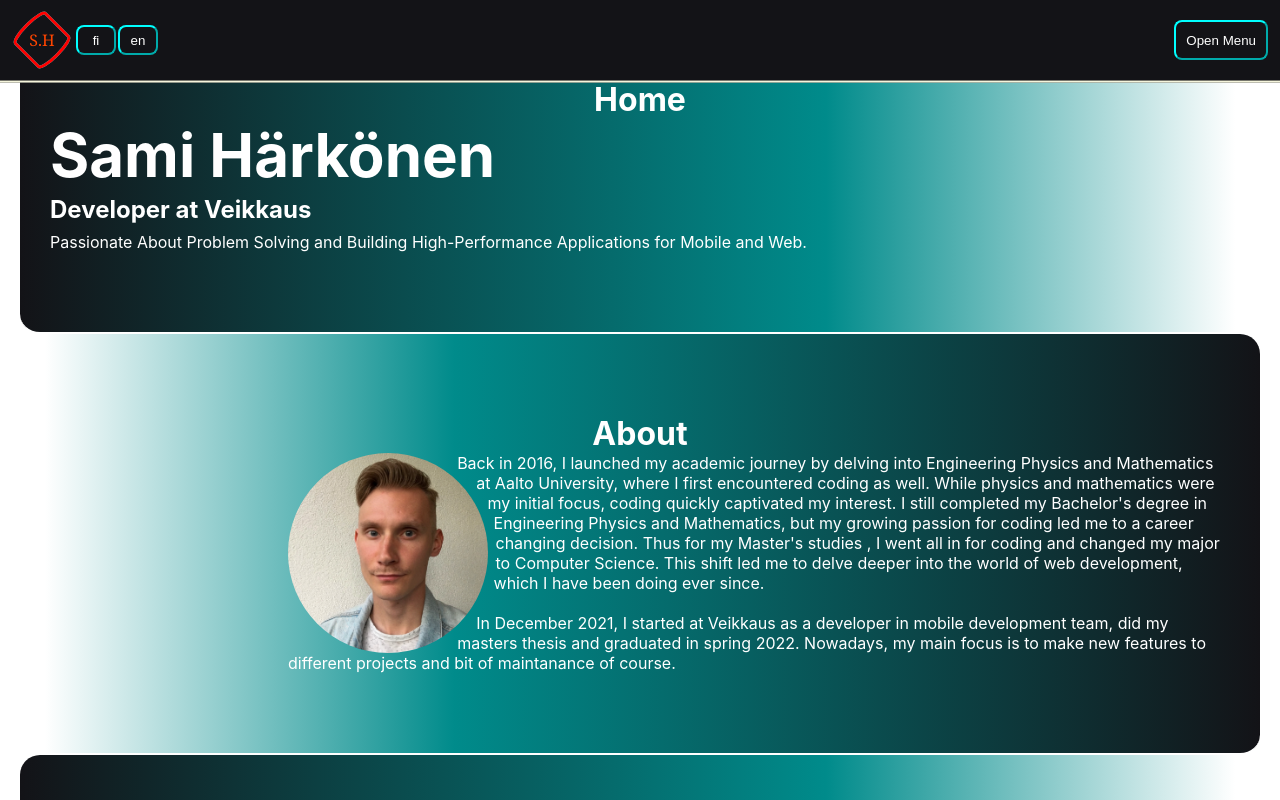
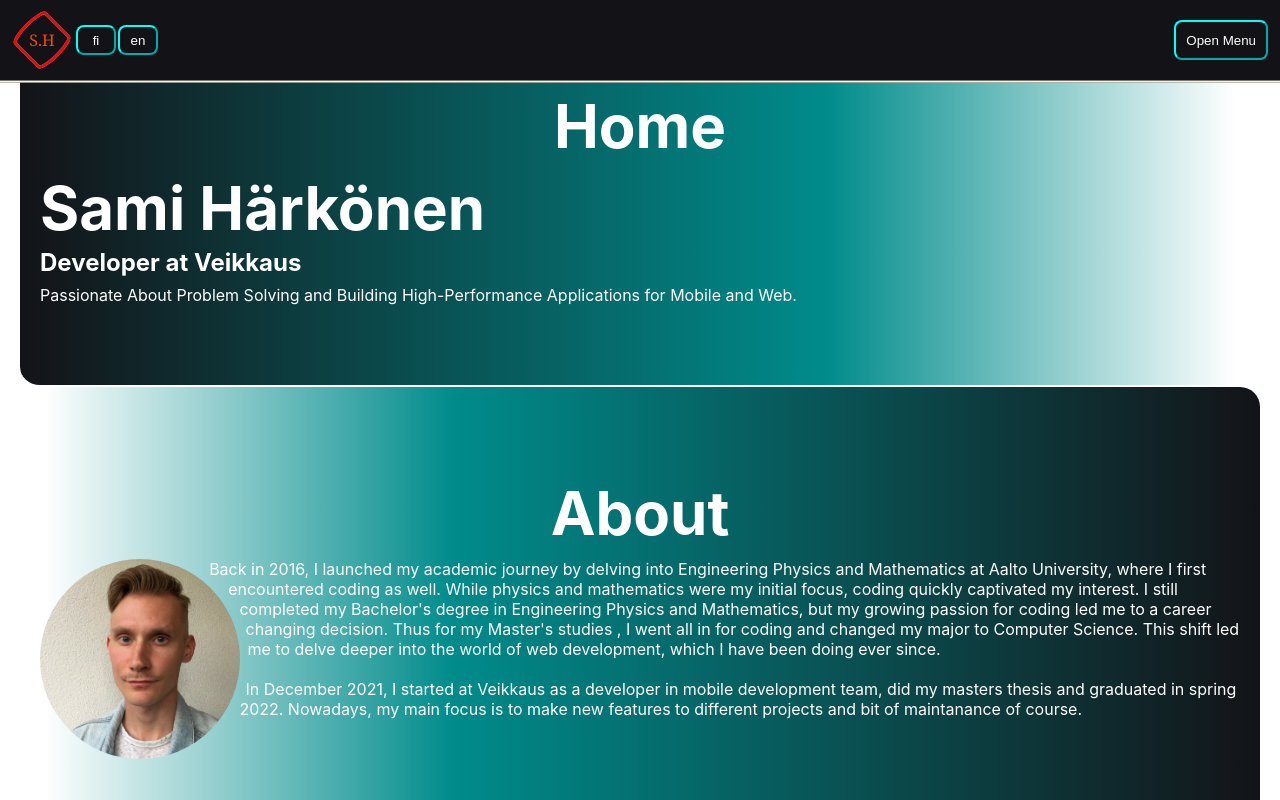
Before and after one commit to SamkHarks/My-page, a React (Create React App) app: page / in a window 1280 px wide. Shown: the top 800 px of the page. Built offline with nearby package versions, Linux system fonts and the light colour scheme.

Commit message:
update sections styles

```diff
--- a/src/components/sections/Sections.module.css
+++ b/src/components/sections/Sections.module.css
@@ -1,4 +1,5 @@
 .section {
+    overflow: hidden;
     display: flex;
     flex-direction: column;
     align-items: center;
@@ -6,19 +7,31 @@
     padding-bottom: 80px;
     justify-content: flex-start;
     border-bottom: 2px solid var(--background-color-primary);
-    .section_content {
+    .section_title {
+        font-size: var(--font-size-XL);
+        margin-bottom: 10px;
+        margin-top: 10px;
+    }
+
+    :global(.section_content) {
         display: flex;
         justify-content: center;
         width: 100%;
         padding-left: var(--spacing-L);
         padding-right: var(--spacing-L);
+        transition: transform 1s;
+        transform: scale(0.5);
     }
 
     &:nth-child(even) {
-        background: linear-gradient(to left, var(--color-darkCyan-secondary) ,var(--color-dark-secondary));
+        background: linear-gradient(to left,var(--color-dark-secondary), var(--color-darkCyan-secondary)40%,rgb(41, 141, 148),var(--color-darkCyan-secondary)60%,var(--color-dark-secondary));
     }
     &:nth-child(odd) {
-        background: linear-gradient(to right, var(--color-darkCyan-secondary) , var(--color-dark-secondary));
+        background: linear-gradient(to right,var(--color-dark-secondary), var(--color-darkCyan-secondary)40%,rgb(57, 151, 158) , var(--color-darkCyan-secondary)60%,var(--color-dark-secondary));
+    }
+
+    :global(.section_content.animate.animate) {
+        transform: scale(1);
     }
 }
 
@@ -26,35 +39,43 @@
     .section {
         margin-left: var(--spacing-L);
         margin-right: var(--spacing-L);
-        .section_content {
+        :global(.section_content) {
            width: 80%;
+           opacity: 0;
+           transition: all 1s;
+
         }
         &:nth-child(even) {
             background: linear-gradient(to left, var(--background-color-primary) 2%, var(--color-darkCyan-secondary) 35%,var(--color-dark-secondary));
             border-top-left-radius: 20px;
             border-bottom-left-radius: 20px;
-            .section_content {
+            :global(.section_content) {
                 padding-left: 30px;
                 justify-content: flex-start;
                 align-self: flex-start;
+                transform: translateX(100%);
             }
         }
         &:nth-child(odd) {
             background: linear-gradient(to right, var(--background-color-primary) 2%, var(--color-darkCyan-secondary) 35%, var(--color-dark-secondary));
             border-top-right-radius: 20px;
             border-bottom-right-radius: 20px;
-            .section_content {
+            :global(.section_content) {
                 padding-right: 30px;
                 align-self: flex-end;
                 justify-content: flex-end;
+                transform: translateX(-100%);
             }
         }
         &:last-child {
-            .section_content {
+            :global(.section_content) {
                 align-self: center;
                 justify-content: center;
             }
         }
     }
-
+    :global(.section_content.animate.animate) {
+        opacity: 1;
+        transform: translateX(0);
+    }
 }
--- a/src/components/sections/Sections.tsx
+++ b/src/components/sections/Sections.tsx
@@ -33,8 +33,8 @@ const SectionWrapper = ({
             ref={sectionRefs[section.id]}
             className={styles.section}
         >
-            <h1 className={'section_title'}>{t(section.id)}</h1>
-            <div className={styles.section_content}>
+            <h1 className={styles.section_title}>{t(section.id)}</h1>
+            <div className={'section_content'}>
                 {children}
             </div>
         </div>
@@ -49,7 +49,7 @@ type SectionProps = {
 export const Sections = ({ sectionRefs, sections }: SectionProps) => {
     const [data, setData] = useState<Element[]>([]);
     useEffect(() => {
-        const queryData = document.querySelectorAll(`.section_title`);
+        const queryData = document.querySelectorAll('.section_content');
         setData([...queryData]);
     }, []);
     useInterSectionObserver(data);
```
